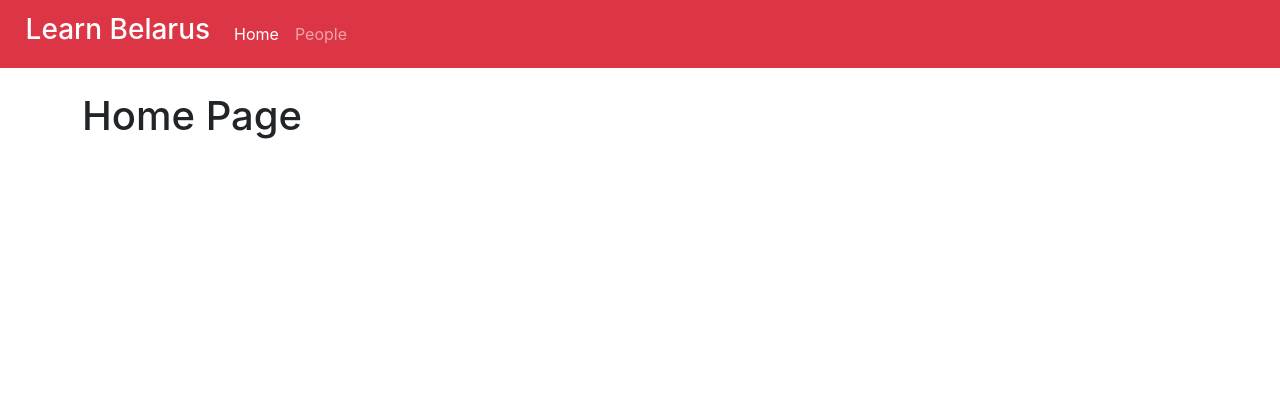
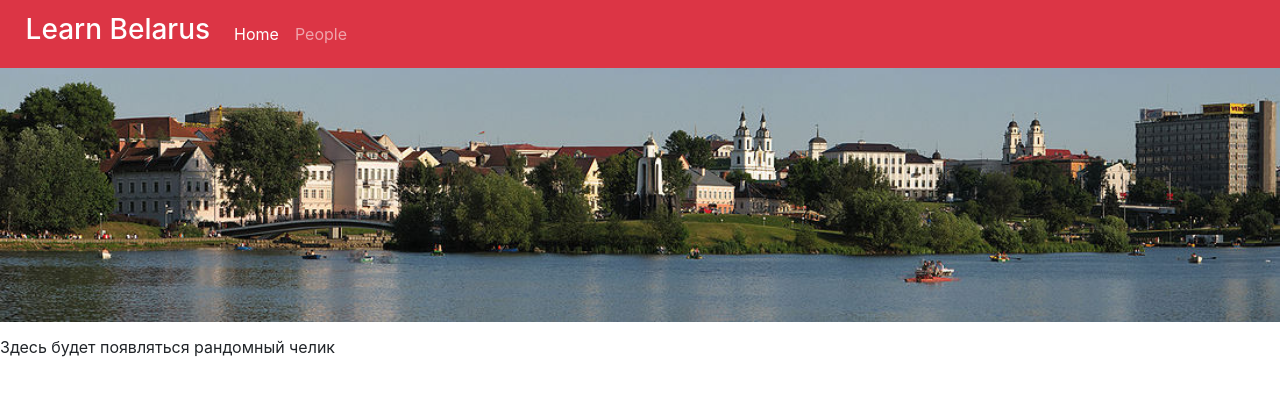
Before and after one commit to Silvernika/react-app, a React (Create React App) app: page / in a window 1280 px wide. Shown: the top 396 px of the page. Built offline with nearby package versions, Linux system fonts and the light colour scheme.

Commit message:
разобралась как пикчи вставлять

```diff
--- a/package.json
+++ b/package.json
@@ -12,7 +12,8 @@
     "react-dom": "^18.2.0",
     "react-router-dom": "^6.4.3",
     "react-scripts": "5.0.1",
-    "web-vitals": "^2.1.4"
+    "web-vitals": "^2.1.4",
+    "file-loader":"6.2.0"
   },
   "scripts": {
     "start": "react-scripts start",
--- a/src/App.js
+++ b/src/App.js
@@ -8,7 +8,7 @@ function App() {
   return (
     <BrowserRouter>
     <Navbar/>
-    <div className="container pt-4">
+    <div className="containers">
       <Routes>
         <Route path={'/'} exact element={<Home/>} />
         <Route path={'/People'} element={<People/>}/>
--- a/src/components/Navbar.js
+++ b/src/components/Navbar.js
@@ -2,7 +2,7 @@ import React, {Fragment} from 'react';
 import { NavLink } from 'react-router-dom';
 import './Navbar.scss'
 export const Navbar = () => (
-    <nav className="navbar navbar-dark navbar-expand-xl bg-danger">
+    <nav className="navbar navbar-dark navbar-expand-xl bg-danger fixed-top">
         <div className="navbar-brand">
             <h3>Learn Belarus</h3>
         </div>
--- a/src/index.scss
+++ b/src/index.scss
@@ -12,3 +12,7 @@ code {
   font-family: source-code-pro, Menlo, Monaco, Consolas, 'Courier New',
     monospace;
 }
+.pic{
+  width:100%;
+  padding-bottom: 1%;
+}
--- a/src/pages/Home.js
+++ b/src/pages/Home.js
@@ -1,8 +1,13 @@
-import React, {Fragment} from 'react';
+import React, {Fragment} from 'react'
+import Back from '../images/back.jpg'
 export const Home = () => {
     return (
         <Fragment>
-            <h1>Home Page</h1>
+        <img src= {Back} className="pic" alt="pic"/>
+        <div className='Achitecture_of_day'>
+            <p>Здесь будет появляться рандомный челик</p>
+        </div>
+
         </Fragment>
 
     )
```
Also changed, not shown: src/images/back.jpg (added).
